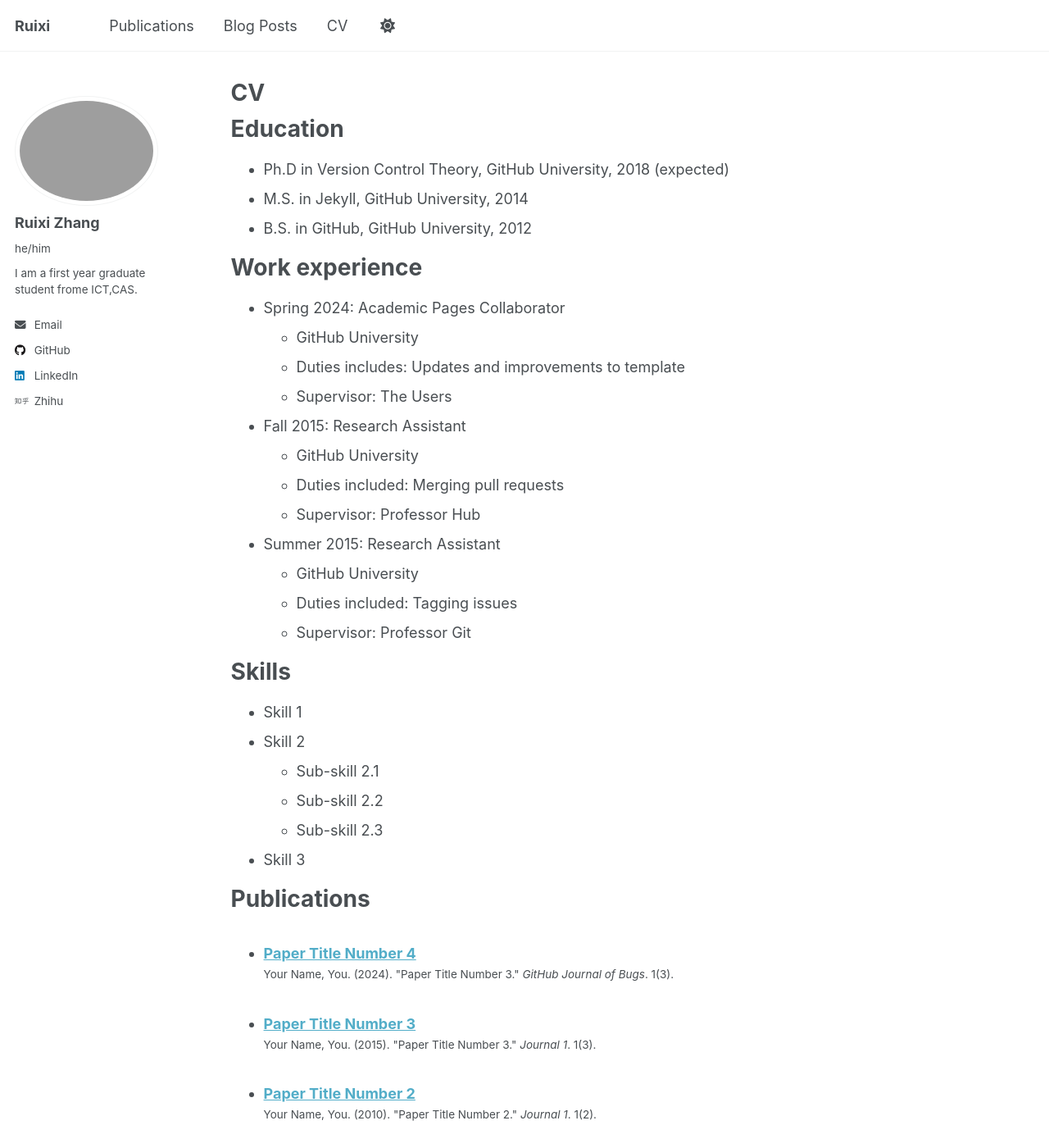
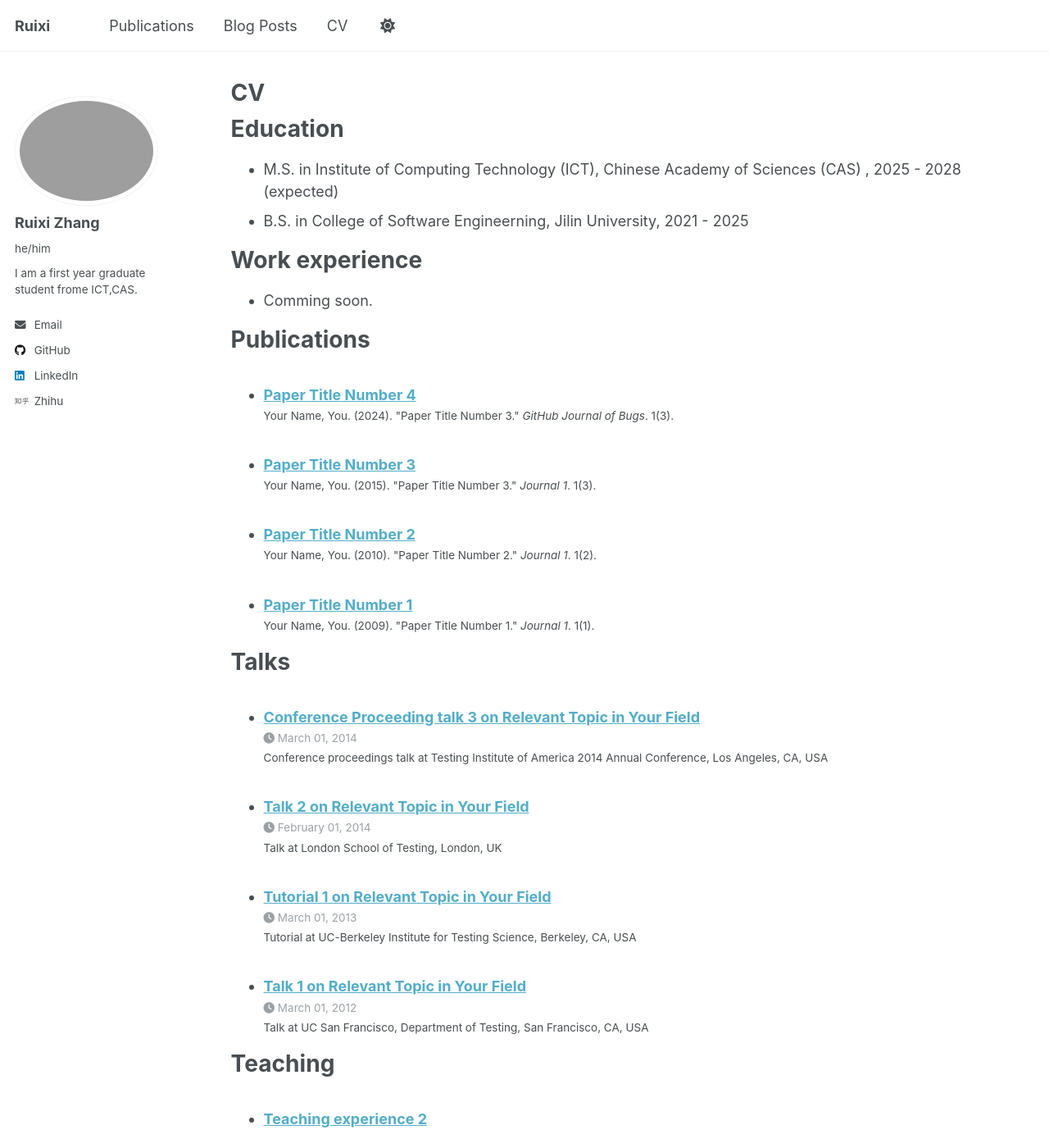
Before and after one commit to RuixiZhang0906/RuixiZhang0906.github.io, a Jekyll site: the page built from _pages/cv.md, in a window 1280 px wide and 1400 px high. Shown: the whole window at 82% size. Built offline with Jekyll 4.4.1, drawn with Linux system fonts in a browser that asks for light colours.

Commit message:
Update cv.md

```diff
--- a/_pages/cv.md
+++ b/_pages/cv.md
@@ -11,35 +11,12 @@
 
 Education
 ======
-* Ph.D in Version Control Theory, GitHub University, 2018 (expected)
-* M.S. in Jekyll, GitHub University, 2014
-* B.S. in GitHub, GitHub University, 2012
+* M.S. in Institute of Computing Technology (ICT), Chinese Academy of Sciences (CAS) , 2025 - 2028 (expected)
+* B.S. in  College of Software Engineerning, Jilin University, 2021 - 2025
 
 Work experience
 ======
-* Spring 2024: Academic Pages Collaborator
-  * GitHub University
-  * Duties includes: Updates and improvements to template
-  * Supervisor: The Users
-
-* Fall 2015: Research Assistant
-  * GitHub University
-  * Duties included: Merging pull requests
-  * Supervisor: Professor Hub
-
-* Summer 2015: Research Assistant
-  * GitHub University
-  * Duties included: Tagging issues
-  * Supervisor: Professor Git
-
-Skills
-======
-* Skill 1
-* Skill 2
-  * Sub-skill 2.1
-  * Sub-skill 2.2
-  * Sub-skill 2.3
-* Skill 3
+* Comming soon.
 
 Publications
 ======
```
